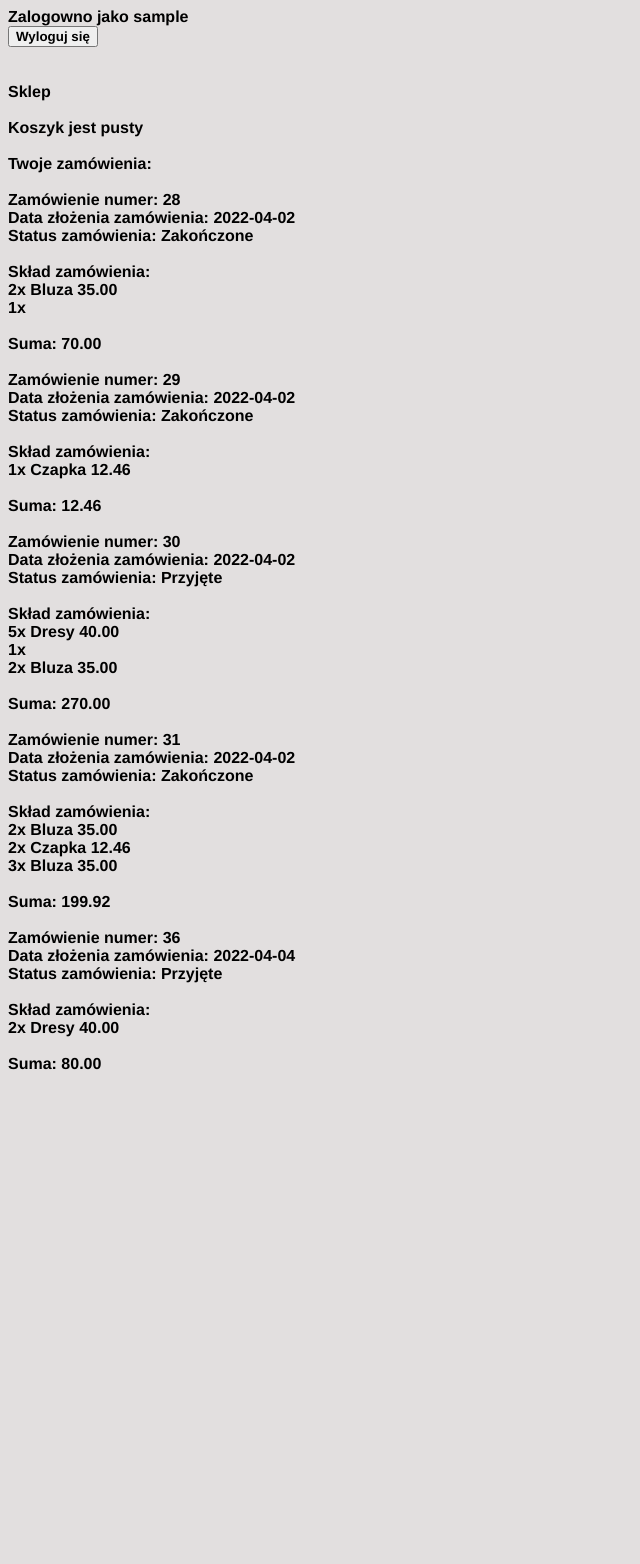
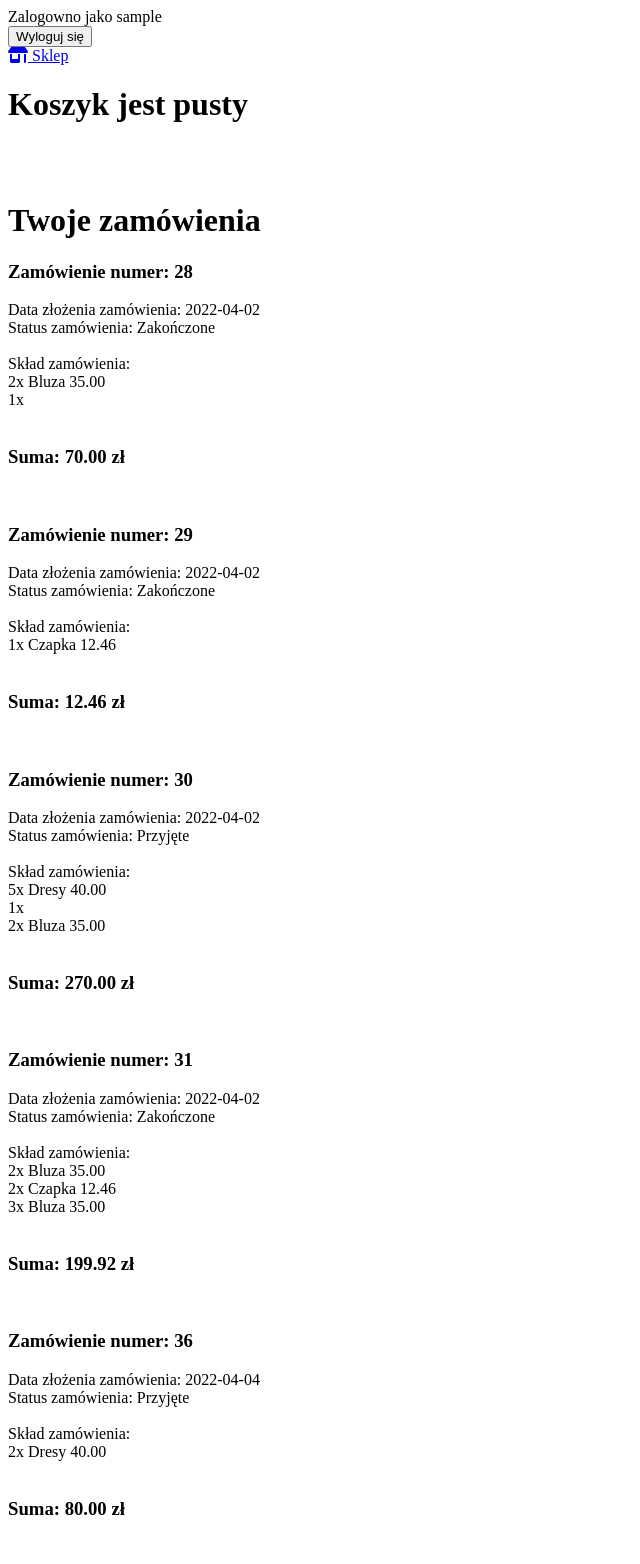
Before and after one commit to LukaszMiazek/Magazyn, a PHP site: page /koszyk.php in a window 1280 px wide. Shown: the whole page, without its empty margins (0-640 px from the left). Before the commit the page ends 1070 px from the top, so only its background shows below. Run offline with PHP 8.4, Linux system fonts and the light colour scheme; the visitor is signed in with stand-in values (Sample User, id 1); data comes from the database, SQL or seed files in the repository; data that the repository does not hold is empty; some libraries are stand-ins or nearby versions.

Commit message:
Update koszyk.php

```diff
--- a/mag/koszyk.php
+++ b/mag/koszyk.php
@@ -2,13 +2,21 @@
 <html>
 <head>
 	<meta charset="utf-8">
-	<meta name="viewport" content="width=device-width, initial-scale=1.0">
-	<title>sklep</title>
-	<link rel="stylesheet" type="text/css" href="style.css">
+	<title>Koszyk</title>
+	<link rel="stylesheet" type="text/css" href="style_koszyk.css">
+	<meta name="viewport"  content="width=device-width, initial-scale=1.0, maximum-scale=1.0, user-scalable=0">
+	<link rel="stylesheet" href="https://cdnjs.cloudflare.com/ajax/libs/font-awesome/6.1.0/css/all.min.css"/>
+	<link rel="preconnect" href="https://fonts.googleapis.com">
+<link rel="preconnect" href="https://fonts.gstatic.com" crossorigin>
+<link href="https://fonts.googleapis.com/css2?family=Roboto:wght@100;400&display=swap" rel="stylesheet">
+
 </head>
 <body>
+<div class="container">
+<div class="nav">
 <?php
 session_start();
+echo '<div class="wyloguj">';
 echo 'Zalogowno jako '.$_SESSION['login'];
 ?>
 <form action="klient.php" method="post">
@@ -17,11 +25,12 @@
 	<button type="submit">Wyloguj się</button>
 
 </form>
+</div>
 <?php
-echo '<br><br>';
-echo '<a href="Sklep.php">Sklep</a>';
-echo '<br>';
-echo '<br>';
+echo '<div class="sklep">';
+echo '<a href="Sklep.php"><i class="fa-solid fa-shop"></i> Sklep</a>';
+echo '</div>';
+echo '</div>';
 
 require 'rb-mysql.php';
 R::setup( 'mysql:host=localhost;dbname=magazyn','root', '' );
@@ -52,55 +61,72 @@
 $zamis = R::findOne('zamowienie', 'id_klienta = ? AND status = 0', [$_SESSION['id']]);
 
 //echo $zamis->id;
-
+echo '<div class="panel">';
 if (empty($zamis))
 {
-	echo 'Koszyk jest pusty';
+	echo '<h1>Koszyk jest pusty</h1>	';
 }
 else
 {
-	echo 'Zawartość koszyka: ';
+	echo '<h1>Zawartość koszyka </h1>';
 	echo '<br>';
-
 	$tw = R::find('sklad', ' id_zam = ?', [$zamis->id] );
 	$suma=0;
 	foreach ($tw as $towar){
 		//echo $towar->towar;
 
+		echo '<div class="towar">';
 		$t = R::findOne( 'towar', 'id=?', [$towar->towar] );
 
+		echo '<img src = "Zdjecia/';
+		echo $t->id;
+		echo '.png " width="50" height="50" alt=" " ></a>';
+
+		echo'<h2>';
+		echo $t['nazwa'];
+		echo'</h2>';
+		echo'<h3>';
 		echo $towar->ilosc;
-		echo 'x ';
-		echo $t['nazwa'];
-		echo ' ';
+		echo'</h3>';
+		echo'<h3>';
 		echo $t['cena'];
+		echo ' zł';
+		echo'</h3>';
+
 
 		?>
 		<form action="" method="post">
 		<input type="hidden" name="zid" value="<?php echo $zamis->id?>"required>
 		<input type="hidden" name="tid" value="<?php echo $towar->towar?>"required>
-		<input type="submit" value="Usuń">
+		<button type="submit" class="fa-solid fa-xmark">
 		</form>
 		<?php
 
 
 		$suma=$suma+$t['cena']*$towar->ilosc;
+		echo'</div>';
 	}
-
 	echo '<br>';
-	echo 'Suma: ';
+	echo '<div class="suma">';
+	echo 'Suma ';
 	echo number_format($suma, 2);
+	echo ' zł';
 
 	?>
 		<form action="" method="post">
 		<input type="hidden" name="zloz" value="<?php echo $zamis->id; ?>" required>
 		<input type="submit" value="Złóż zamówienie">
 		</form>
+</div>
+</div>
 	<?php
 }
 
 echo '<br>';
 echo '<br>';
+
+
+echo '<div class="podsumowanie">';
 
 $zaakt= R::findAll('zamowienie', 'id_klienta = ? AND status != 0', [$_SESSION['id']]);
 //echo $zamis->id;
@@ -110,15 +136,15 @@
 }
 else
 {
-	echo 'Twoje zamówienia:';
-	echo '<br>';
-	echo '<br>';
+	echo '<h1>Twoje zamówienia</h1>';
 
 	foreach ($zaakt as $zam)
 	{
+		echo '<div class="historia">';
+		echo '<h3>';
 		echo 'Zamówienie numer: ';
 		echo $zam->id;
-		echo '<br>';
+		echo '</h3>';
 		echo 'Data złożenia zamówienia: ';
 		echo $zam->data;
 		echo '<br>';
@@ -159,14 +185,18 @@
 		}
 
 		echo '<br>';
+		echo '<h3>';
 		echo 'Suma: ';
 		echo number_format($suma, 2);
+		echo ' zł';
+		echo '</h3>';
 		echo '<br>';
-		echo '<br>';
-
+		echo '</div>';
 	}
 }
+	echo '</div>';
 
 ?>
+</div>
 </body>
 </html>
```
